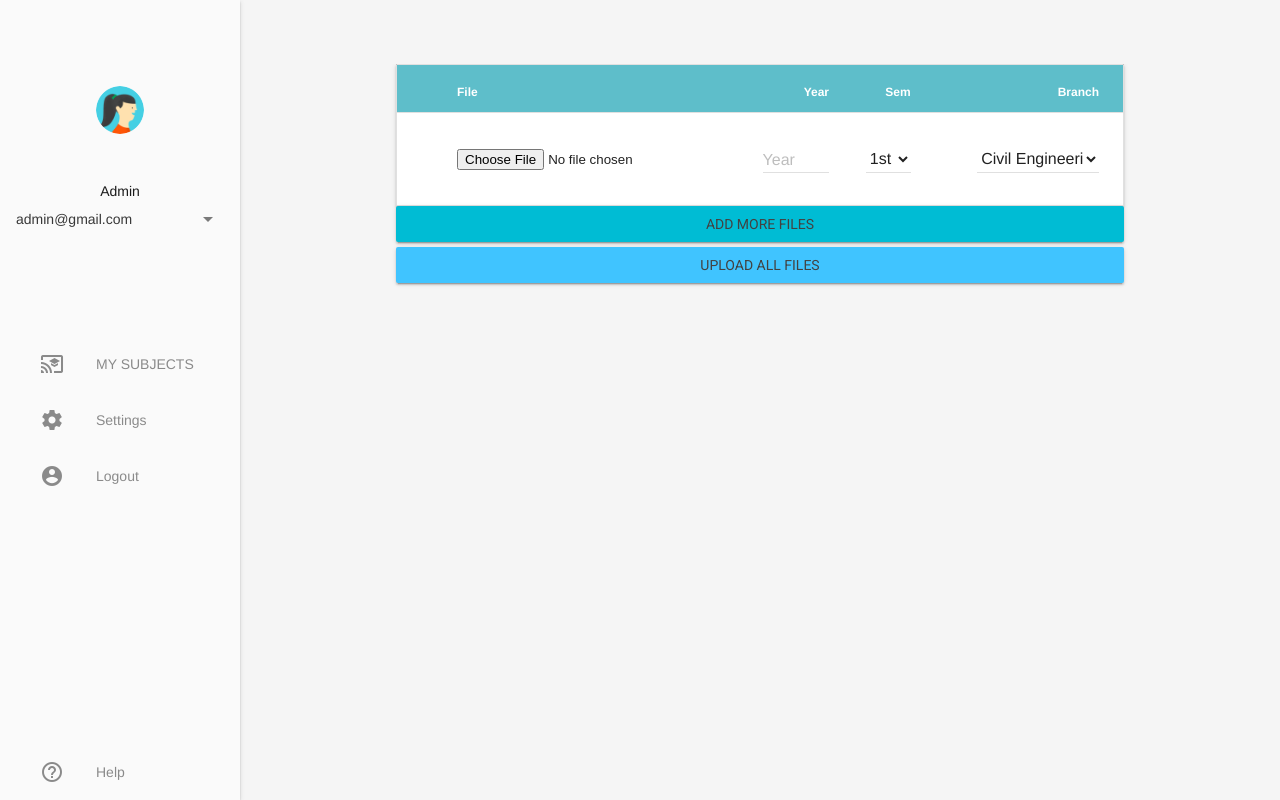
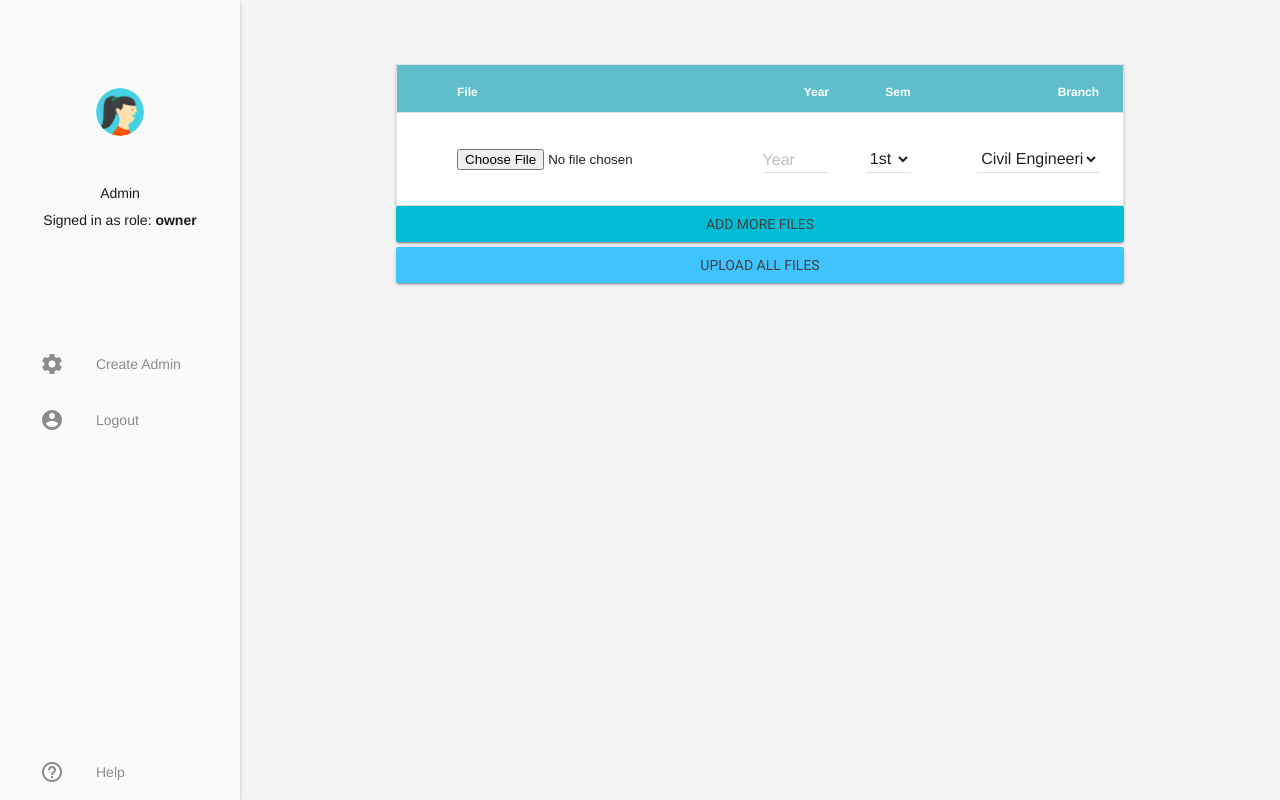
Before and after one commit to scortier/NITS-Result-Portal, a Node server app: page /admin/dashboard in a window 1280 px wide. Run offline with Node 20, Linux system fonts and the light colour scheme; some libraries are stand-ins or nearby versions.

Commit message:
removed unnecessary stuff from sidebar

```diff
--- a/views/adminDashboard.ejs
+++ b/views/adminDashboard.ejs
@@ -64,45 +64,20 @@
             </header>
             <div class="demo-drawer mdl-layout__drawer">
                 <header class="demo-drawer-header">
-                    <img src="/images/user.jpg" class="demo-avatar" />
+                    <img
+                        src="/images/user.jpg"
+                        class="demo-avatar"
+                        alt="demo"
+                    />
 
                     <p>Admin</p>
-                    <div class="demo-avatar-dropdown">
-                        <span>admin@gmail.com</span>
-
-                        <div class="mdl-layout-spacer"></div>
-                        <button
-                            id="accbtn"
-                            class="mdl-button mdl-js-button mdl-js-ripple-effect mdl-button--icon"
-                        >
-                            <i class="material-icons" role="presentation"
-                                >arrow_drop_down</i
-                            >
-                            <span class="visuallyhidden">Accounts</span>
-                        </button>
-                        <ul
-                            class="mdl-menu mdl-menu--bottom-right mdl-js-menu mdl-js-ripple-effect"
-                            for="accbtn"
-                        >
-                            <li class="mdl-menu__item">hello@example.com</li>
-                            <li class="mdl-menu__item">info@example.com</li>
-                            <li class="mdl-menu__item">
-                                <i class="material-icons">add</i>Add another
-                                account...
-                            </li>
-                        </ul>
-                    </div>
+                    <p>Signed in as role: <b>owner</b></p>
                 </header>
                 <nav class="demo-navigation mdl-navigation">
-                    <a class="mdl-navigation__link" href="/"
-                        ><i class="material-icons" role="presentation"
-                            >cast_for_education</i
-                        >MY SUBJECTS</a
-                    >
                     <a class="mdl-navigation__link" href="/settings"
                         ><i class="material-icons" role="presentation"
                             >settings</i
-                        >Settings</a
+                        >Create Admin</a
                     >
                     <a class="mdl-navigation__link" href="/login"
                         ><i class="material-icons" role="presentation"
```
